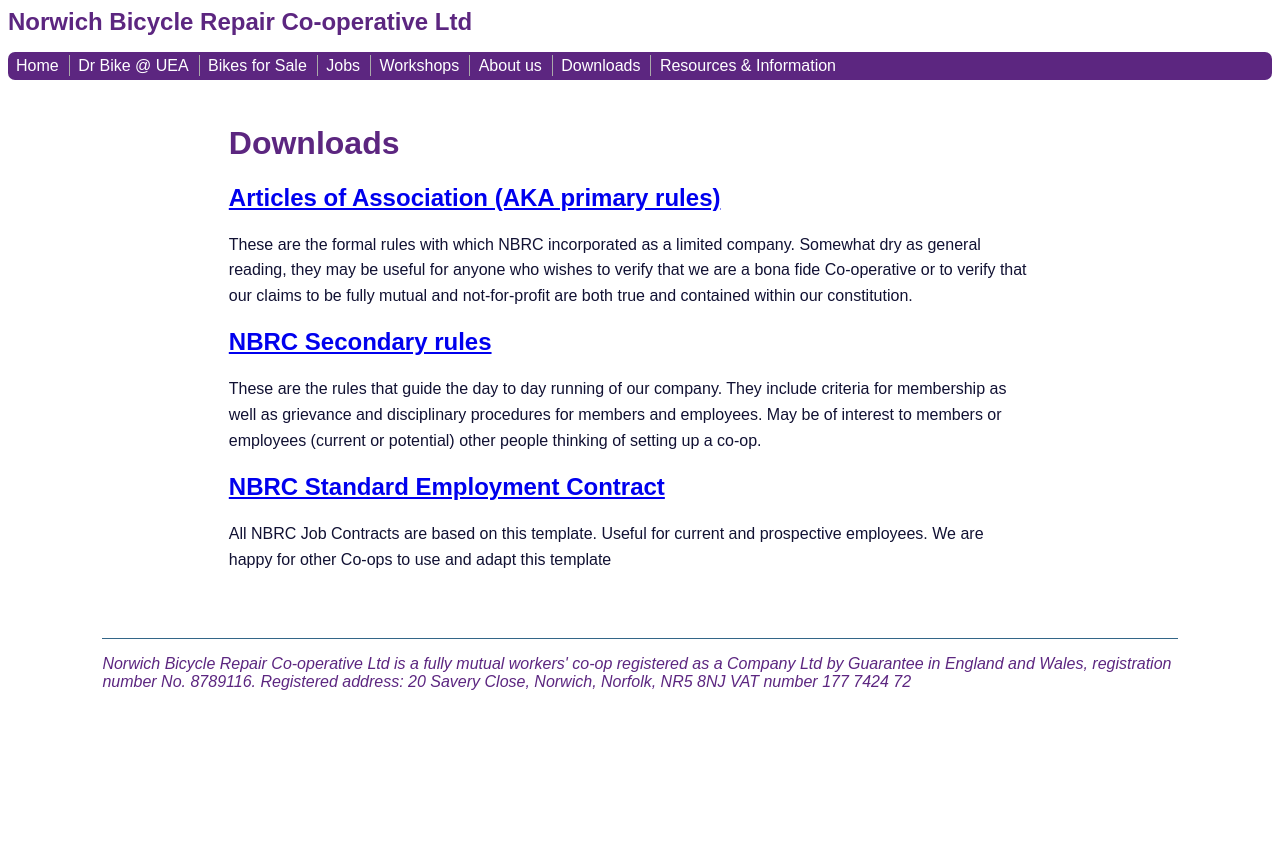
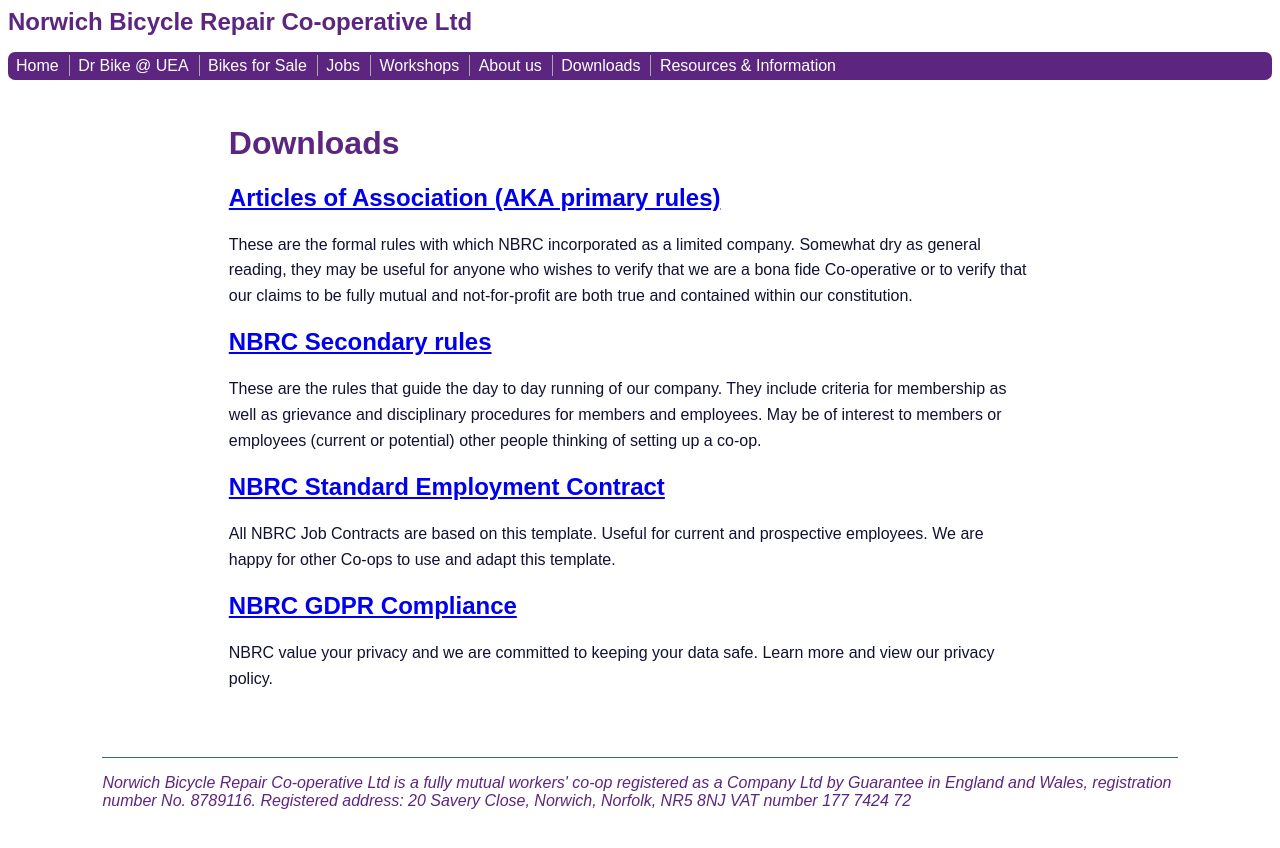
Before and after one commit to norwichbicyclerepaircooperative/norwichbicyclerepaircooperative.github.io, a Jekyll site: the page built from downloads/index.md, in a window 1280 px wide. Shown: the top 848 px of the page. Built offline with Jekyll 4.4.1, drawn with Linux system fonts in a browser that asks for light colours.

Commit message:
Update index.md

```diff
--- a/downloads/index.md
+++ b/downloads/index.md
@@ -24,4 +24,8 @@ employees (current or potential) other people thinking of setting up a co-op.
 
 All NBRC Job Contracts are based on this template.  Useful for current and
 prospective employees.  We are happy for other Co-ops to use and adapt this
-template
+template.
+
+## [NBRC GDPR Compliance](/download/nbrc gdpr document.pdf)
+NBRC value your privacy and we are committed to keeping your data safe.
+Learn more and view our privacy policy.
```
